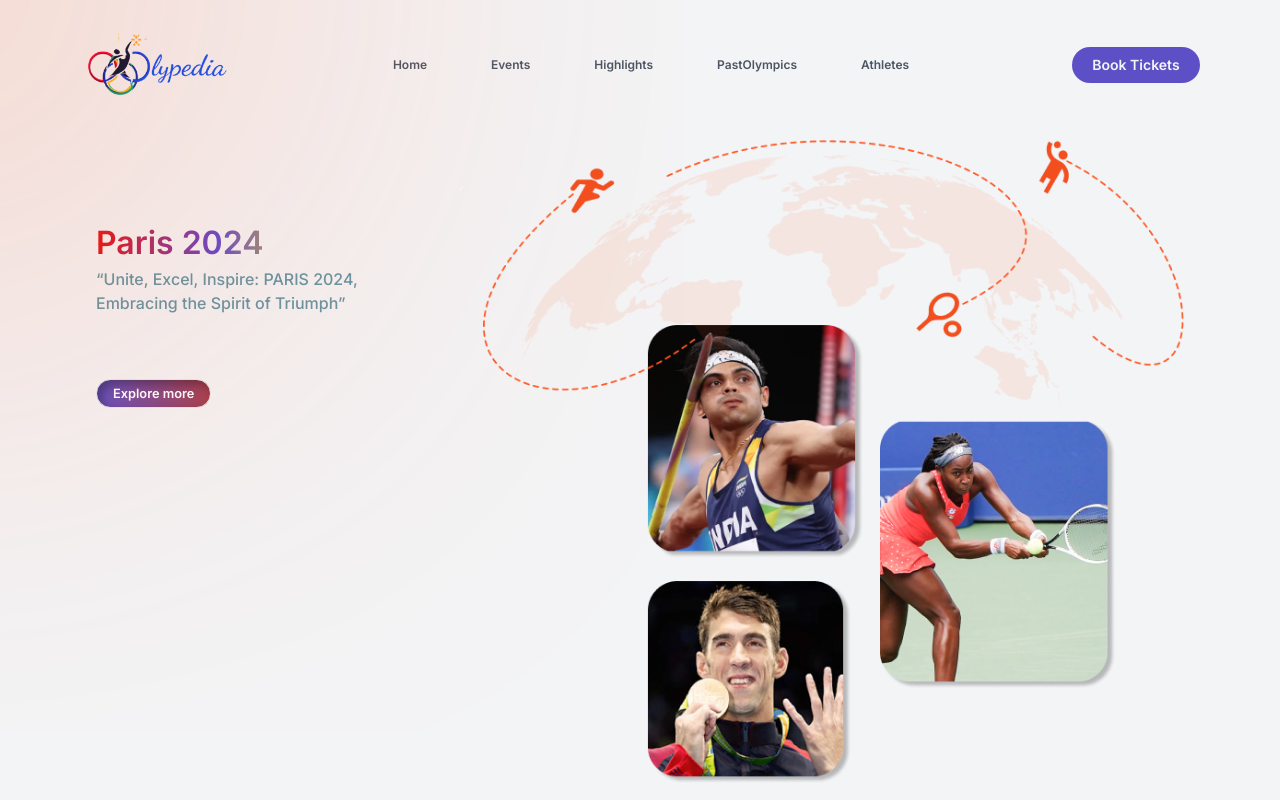
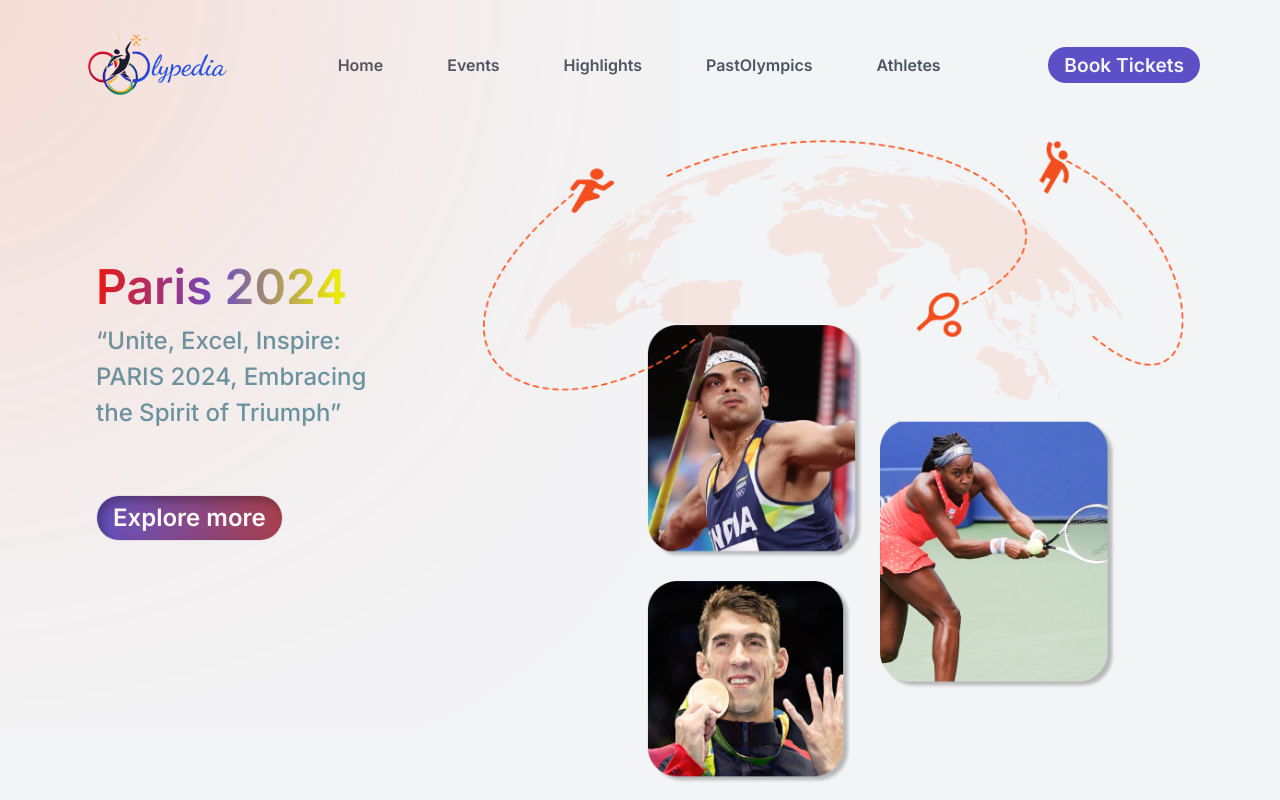
Before and after one commit to Shivam-Fl/Olypedia-testing, a website built with Vite: page index.html in a window 1280 px wide. Shown: the top 800 px of the page. Built offline with nearby package versions, Linux system fonts and the light colour scheme; a web font is replaced by a local one.

Commit message:
[Responsiveness]

```diff
--- a/index.html
+++ b/index.html
@@ -27,36 +27,38 @@
 </head>
 <body class="box-border font-Montserrat font-[400] bg-gray-100 " style="font-family:'Inter', sans-serif;">
     <img class="absolute pointer-events-none" src="./assets/Ellipse 23.svg" alt="">
-    <header class=" px-20 py-8 max-sm:px-5 max-[425px]:py-4">
+    <header class=" px-20 py-8 max-[492px]:px-5 max-[425px]:py-4">
         <nav class="w-full mx-0 my-auto  flex items-center justify-between ">
-            <div class="cursor-pointer pt-2 pr-1 left-10 hidden max-[990px]:block max-sm:pr-0"> <button id="dropDownbtn" onclick="Open()" class="fa-solid fa-bars text-blue-600 toggle-btn text-3xl max-sm:text-xl "></button>
+            <div class="flex">
+            <div class="cursor-pointer pt-4 pr-1  hidden max-[640px]:pt-6 max-[990px]:block max-sm:pr-0 "> <button id="dropDownbtn" onclick="Open()" class="fa-solid fa-bars text-[#5D50C6] toggle-btn text-3xl max-sm:text-xl "></button>
             </div>
-            <div class="max-md:mr-40 max-[990px]:mr-56 max-[490px]:mr-16 max-[340px]:mr-12"> <img src="./assets/image 1.png" alt="Logo"
+            <div class=" max-[490px]:mr-16 max-[375px]:mr-6"> <img src="./assets/image 1.png" alt="Logo"
                     width="150rem">
 
             </div>
+        </div>
 
 
 
             <ul
-                class=" flex gap-x-16 font-[700] text-xs shrink-[10] text-gray-600 max-[990px]:hidden ">
-                <li class="list-none hover:text-gray-800 hover:font-bold hover:text-sm active:text-gray-900"> <a class="no-underline"
+                class=" flex gap-x-16 font-[700] text-xs shrink-[10] text-gray-600 max-[990px]:hidden  min-[1135px]:text-[1rem] ">
+                <li class="list-none hover:text-gray-800 hover:font-bold hover:text-[1.2rem] active:text-gray-900"> <a class="no-underline"
                         href="#hero">Home </a></li>
-                <li class="list-none  hover:text-gray-800 hover:font-bold hover:text-sm active:text-gray-900"> <a class="no-underline"
+                <li class="list-none  hover:text-gray-800 hover:font-bold hover:text-[1.2rem] active:text-gray-900"> <a class="no-underline"
                         href="#Today">Events</a></li>
 
-                <li class="list-none  hover:text-gray-800 hover:font-bold hover:text-sm active:text-gray-900"> <a class="no-underline"
+                <li class="list-none  hover:text-gray-800 hover:font-bold hover:text-[1.2rem] active:text-gray-900"> <a class="no-underline"
                         href="#Highlights">Highlights</a></li>
-                <li class="list-none  hover:text-gray-800 hover:font-bold hover:text-sm active:text-gray-900">
+                <li class="list-none  hover:text-gray-800 hover:font-bold hover:text-[1.2rem] active:text-gray-900">
                     <a href="#PreOlym"> PastOlympics</a>
                 </li>
 
-                <li class="list-none  "> <a class=" hover:text-gray-800 hover:font-bold hover:text-sm active:text-gray-900"
+                <li class="list-none  "> <a class=" hover:text-gray-800 hover:font-bold hover:text-[1.2rem] active:text-gray-900"
                         href="#Athletes">Athletes</a></li>
             </ul>
 
             <button
-                class="bg-[#5D50C6] text-gray-100  px-4 py-2 text-sm font-semibold outline-none rounded-3xl cursor-pointer active:scale-[0.95] hover:scale-[1.05] hover:text-[#5D50C6] hover:bg-gray-50 hover:border-[#5D50C6] hover:border-[1px] min-w-[8rem] max-sm:min-w-[7rem]  max-[391px]:px-0  Tickets"><a
+                class="bg-[#5D50C6] text-gray-100  px-4 py-2 text-sm font-semibold outline-none rounded-3xl cursor-pointer active:scale-[0.95] hover:scale-[1.05] hover:text-[#5D50C6] hover:bg-gray-50 hover:border-[#5D50C6] hover:border-[1px] min-[1135px]:text-[1.2rem] min-w-[8rem] max-sm:min-w-[7rem]  max-[391px]:px-0 max-[391px]:text-xs Tickets"><a
                     href="#Tickets">Book Tickets</a></button>
 
         </nav>
@@ -91,14 +93,14 @@
 
         <div class="flex px-24 py-2 max-[686px]:flex-col max-[463px]:px-5  max-[686px]:flex-col-reverse max-[465px]:px-10" style="font-family:'Inter', sans-serif;">
 
-               <div class="basis-1/3 mt-20  max-[686px]:mt-5">
-                <h2 class="text-[2rem] font-semibold" style="background: linear-gradient(to right, rgba(229, 20, 20, 1), rgba(99, 72, 207, 1), rgba(237, 242, 0, 1), rgba(23, 154, 19, 1));
+               <div class="basis-1/3 mt-20  max-[686px]:mt-5 lg:mt-28">
+                <h2 class="text-[2rem] font-semibold lg:[2.5rem] min-[1135px]:text-[3rem]" style="background: linear-gradient(to right, rgba(229, 20, 20, 1), rgba(99, 72, 207, 1), rgba(237, 242, 0, 1), rgba(23, 154, 19, 1));
                 background-clip: text;
                 -webkit-background-clip: text;
                 -webkit-text-fill-color: transparent;">Paris 2024</h2>
-                <p class="text-[1rem] text-[#6595A4] font-medium mr-20 max-[780px]:mr-5 ">“Unite, Excel, Inspire: PARIS 2024, Embracing the Spirit of Triumph”</p>
+                <p class="text-[1rem] text-[#6595A4] font-medium mr-20 max-[780px]:mr-5 lg:text-[1.2rem] min-[1135px]:text-[1.5rem] ">“Unite, Excel, Inspire: PARIS 2024, Embracing the Spirit of Triumph”</p>
 
-                <button class=" px-4 py-1 border-[1px] rounded-3xl text-[0.8rem] font-bold text-white mt-16  max-[686px]:mt-8" style="background: linear-gradient(90deg, hsla(247, 51%, 55%, 1) 0%, hsla(351, 45%, 45%, 1) 100%); box-shadow: 5px 5px 10px 0px rgba(0, 0, 0, 0.30) inset;">Explore more</button>
+                <button class=" px-4 py-1 border-[1px] rounded-3xl text-[0.8rem] font-bold text-white mt-16  max-[686px]:mt-8 lg:text-[1.2rem] min-[1135px]:text-[1.5rem]" style="background: linear-gradient(90deg, hsla(247, 51%, 55%, 1) 0%, hsla(351, 45%, 45%, 1) 100%); box-shadow: 5px 5px 10px 0px rgba(0, 0, 0, 0.30) inset;">Explore more</button>
 
                </div>
 
@@ -149,7 +151,7 @@
     dropDownMenu.classList.toggle('hidden')
 
     const isOpen = dropDownMenu.classList.contains('hidden')
-     toggleIcon.classList = isOpen? 'fa-solid fa-bars  text-[#5D50C6] toggle-btn text-3xl ': 'fa-solid fa-xmark text-[#5D50C6] toggle-btn text-3xl'
+     toggleIcon.classList = isOpen? 'fa-solid fa-bars  text-[#5D50C6] toggle-btn text-3xl max-sm:text-2xl ': 'fa-solid fa-xmark text-[#5D50C6] toggle-btn text-3xl max-sm:text-2xl'
 
   };
 
```
